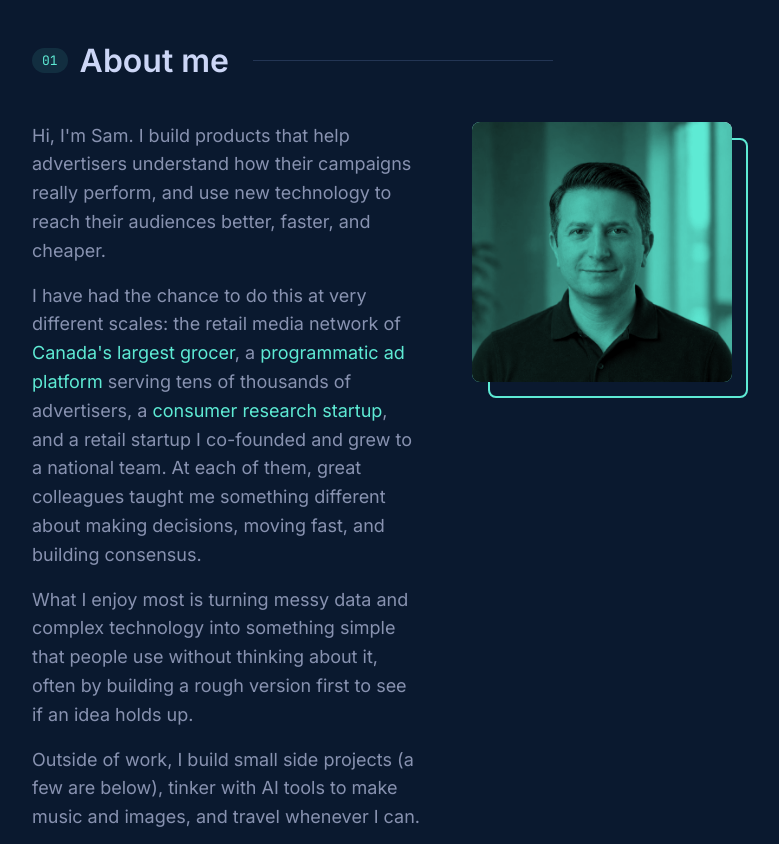
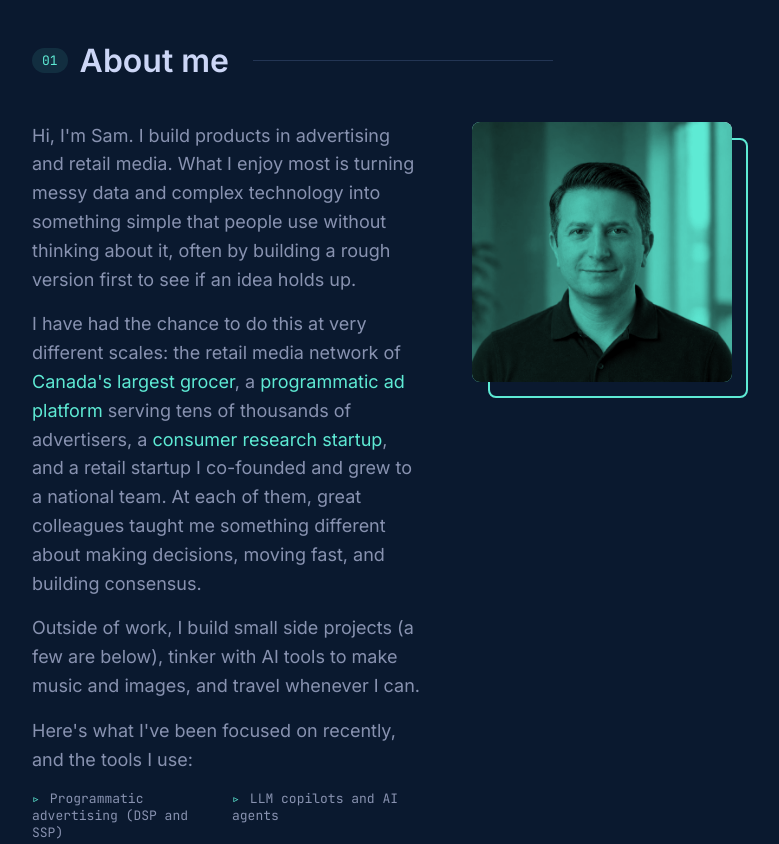
Before and after one commit to bavafa/bavafa.github.io, a plain HTML site: page index.html in a window 1280 px wide. Shown: the part 860-1704 px from the top of the page, without its empty margins (258-1037 px from the left). Drawn offline with Linux system fonts and the light colour scheme.

Commit message:
Rewrite About intro, cache-bust PredictIQ image
Co-Authored-By: Claude Sonnet 5.5 <noreply@anthropic.com>

```diff
--- a/index.html
+++ b/index.html
@@ -56,9 +56,8 @@
     <h2 class="heading"><span class="num">01</span>About me</h2>
     <div class="about">
       <div>
-        <p>Hi, I'm Sam. I build products that help advertisers understand how their campaigns really perform, and use new technology to reach their audiences better, faster, and cheaper.</p>
+        <p>Hi, I'm Sam. I build products in advertising and retail media. What I enjoy most is turning messy data and complex technology into something simple that people use without thinking about it, often by building a rough version first to see if an idea holds up.</p>
         <p>I have had the chance to do this at very different scales: the retail media network of <a href="https://www.loblawadvance.ca">Canada's largest grocer</a>, a <a href="https://www.yektanet.com">programmatic ad platform</a> serving tens of thousands of advertisers, a <a href="https://www.rivaltech.com">consumer research startup</a>, and a retail startup I co-founded and grew to a national team. At each of them, great colleagues taught me something different about making decisions, moving fast, and building consensus.</p>
-        <p>What I enjoy most is turning messy data and complex technology into something simple that people use without thinking about it, often by building a rough version first to see if an idea holds up.</p>
         <p>Outside of work, I build small side projects (a few are below), tinker with AI tools to make music and images, and travel whenever I can.</p>
         <p>Here's what I've been focused on recently, and the tools I use:</p>
         <ul class="skills">
@@ -193,7 +192,7 @@
     </div>
 
     <div class="project">
-      <a class="img" href="https://predictiq-demo.vercel.app/" aria-label="Open the PredictIQ demo"><img src="img/predictiq.jpg" alt="PredictIQ home page showing three machines that need action today in a simulated plant of 100 machines" loading="lazy"></a>
+      <a class="img" href="https://predictiq-demo.vercel.app/" aria-label="Open the PredictIQ demo"><img src="img/predictiq.jpg?v=2" alt="PredictIQ home page showing three machines that need action today in a simulated plant of 100 machines" loading="lazy"></a>
       <div class="info">
         <p class="overline">Side project · demo on sample data</p>
         <h3>PredictIQ</h3>
```
